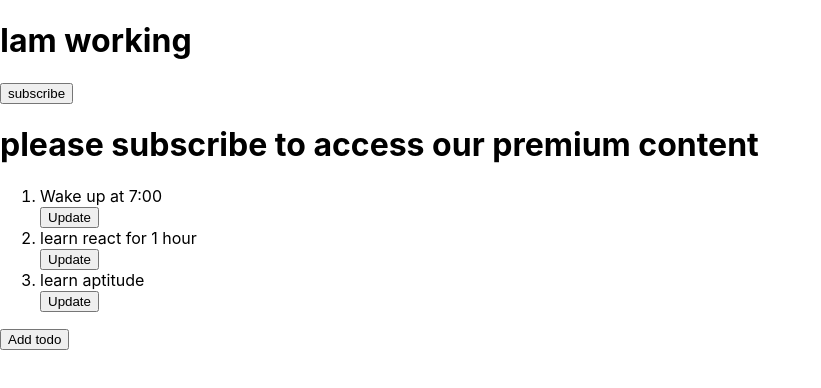
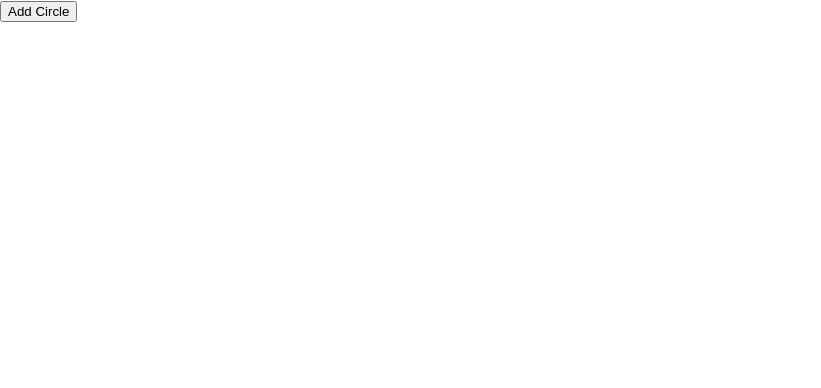
Before and after one commit to Vijayamrav/workWithReact, a React (Create React App) app: page / in a window 1280 px wide. Shown: the top 388 px of the page, without its empty margins (0-821 px from the left). Built offline with nearby package versions, Linux system fonts and the light colour scheme.

Commit message:
circles generation

```diff
--- a/package.json
+++ b/package.json
@@ -3,6 +3,9 @@
   "version": "0.1.0",
   "private": true,
   "dependencies": {
+    "@emotion/react": "^11.11.4",
+    "@emotion/styled": "^11.11.5",
+    "@mui/material": "^5.15.20",
     "@testing-library/jest-dom": "^5.17.0",
     "@testing-library/react": "^13.4.0",
     "@testing-library/user-event": "^13.5.0",
--- a/src/App.js
+++ b/src/App.js
@@ -5,18 +5,36 @@ import './App.css';
 // import { Example } from './components/tables/table1.js';
 import { ButtonClassComponent } from './components/class-componenets/ButtonClass.js';
 import { Todos } from './components/class-componenets/Todos.js';
+import { ProductListing } from './components/class-componenets/productListing/productListing.js';
+import { BGenerateCircle } from './components/circleTask/geneCircles.js';
+
+
 function App() {
-   return(
+  const user={
+    name:"luffy",
+    age:16,
+    position:'king of the pirates',
+    picture:"https://w7.pngwing.com/pngs/666/56/png-transparent-monkey-d-luffy-manga-one-piece-anime-manga-comics-hand-piracy.png"
+  }
+
+    return(
      <div>
-     {/* <ButtonComponent/>
-     <CricTable/>
-     <br></br>
-     <CricTable/>
-     <Example></Example> */}
-     <h1>Iam working</h1>
-      <ButtonClassComponent/>
-      <Todos/>
+  {/* //        <img src={user.picture} alt="luffy" style={{height:100 ,width:100}}/>
+
+  //        <h1>{user.name}</h1>
+  //        <h2>{user.age}</h2>
+  //        <h2>{user.position}</h2> */}
+
+
+
+
+
+         {/* <Todos/> */}
+         <BGenerateCircle/>
+
      </div>
+
+
    )
 
 }
--- /dev/null
+++ b/src/components/circleTask/circles.css
@@ -0,0 +1,7 @@
+.circle{
+    height:100px;
+    width:100px;
+    border:1px solid black;
+    border-radius:50%;
+
+}
--- /dev/null
+++ b/src/components/circleTask/geneCircles.js
@@ -0,0 +1,48 @@
+import {Component} from 'react'
+import './circles.css'
+class GenerateCircle extends Component{
+    render(){
+        return(
+            <>
+            <div className="circle"></div>
+            </>
+        )
+    }
+}
+
+export class BGenerateCircle extends Component{
+    state={
+        circles:[],
+
+
+    }
+    handleClick=()=>{
+        this.setState(prevState=>({
+         circles:[...prevState.circles,<GenerateCircle/>]
+        }))
+
+
+
+        console.log("button is clicked")
+
+    }
+    render(){
+        return(
+            <>
+            <button onClick={
+                this.handleClick
+                }
+                >
+                    Add Circle</button>
+                    {
+                       this.state.circles
+                    }
+
+
+
+
+
+            </>
+        )
+    }
+}
--- a/src/components/class-componenets/productListing/productListing.js
+++ b/src/components/class-componenets/productListing/productListing.js
@@ -0,0 +1,26 @@
+import { Component } from "react";
+
+export class ProductListing extends Component{
+   state={
+    productListing:[],
+    loading:true,
+    error:null
+   }
+   componentDidMount(){
+    this.fetchData();
+   }
+   fetchData=()=>{
+      fetch("https://fakestoreapi.com/products")
+      .then(response=>response.json())
+      .then(response=>console.log(response))
+
+   }
+
+    render(){
+        return(
+            <>
+            <h3>Product Listing page</h3>
+            </>
+        )
+    }
+}
```
Also changed, not shown: src/components/conditionalRender/practice/practice1.js (added), 1 other file (tests, documents, lock files or other folders).
